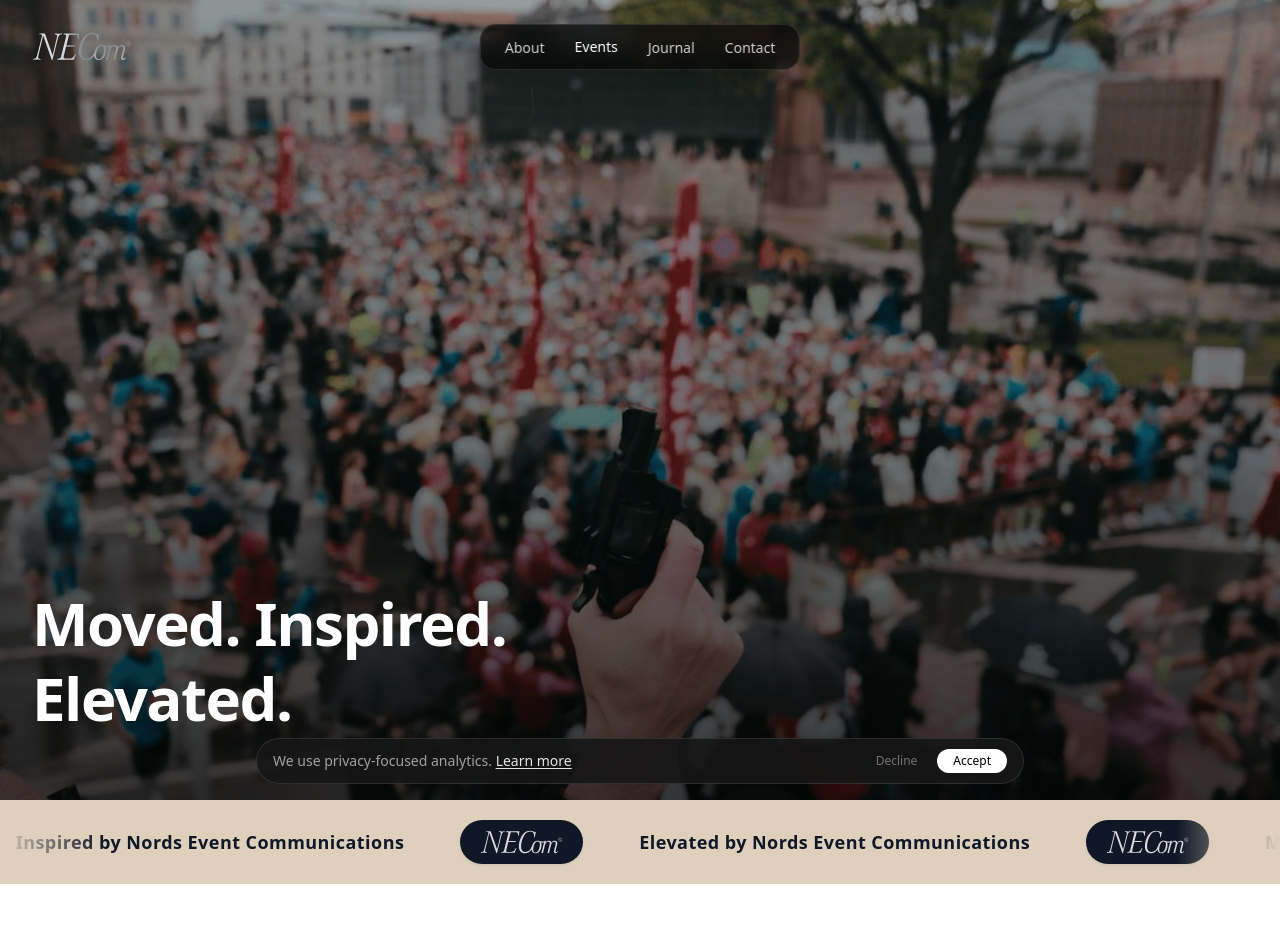
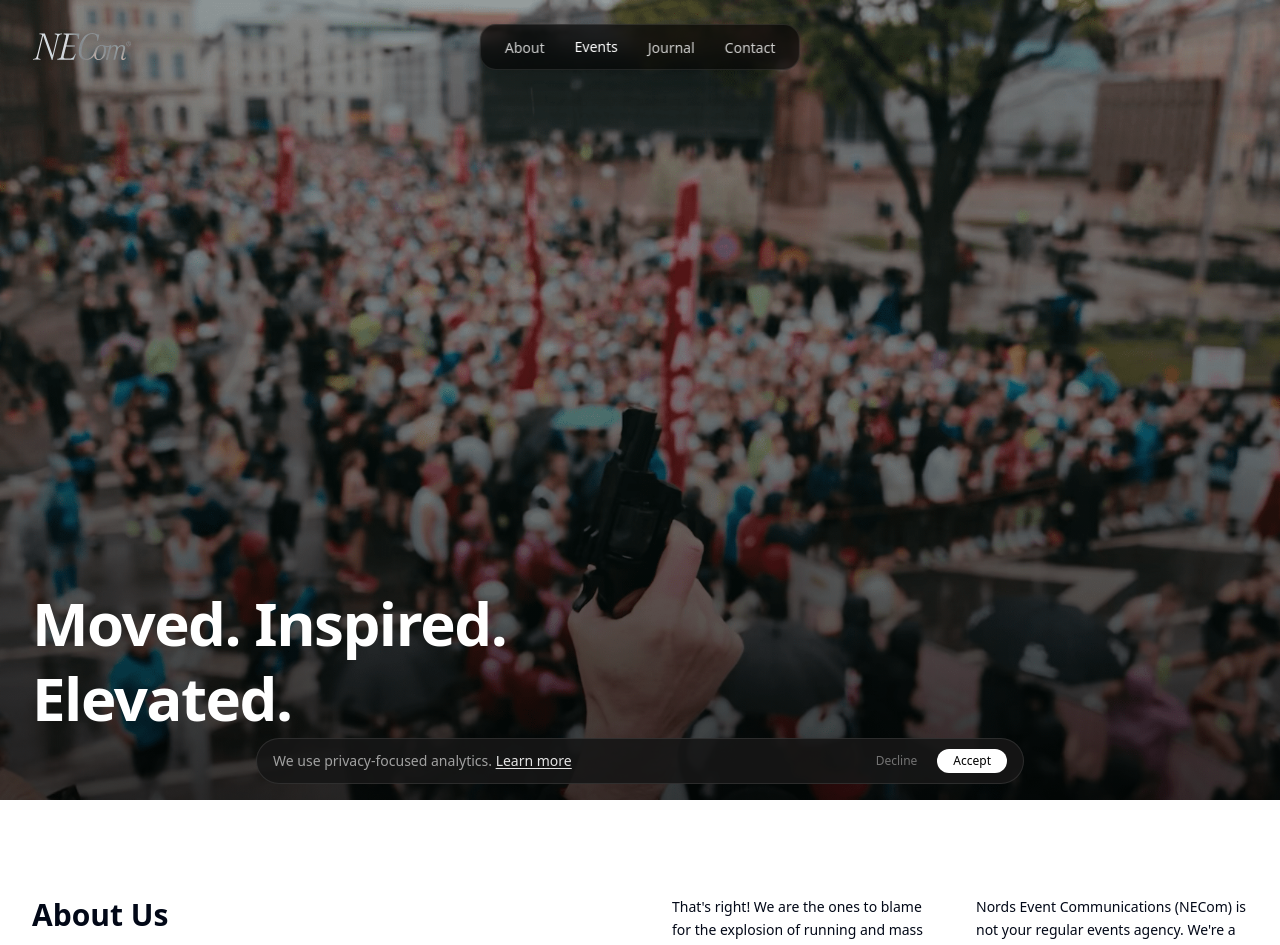
Before and after one commit to davis-rukitis-nc/nords-event-communications-site, a Next.js app: page / in a window 1280 px wide. Shown: the top 945 px of the page. Built offline with nearby package versions, Linux system fonts and the light colour scheme.

Commit message:
Remove ByNordsMarquee from page layout
Removed ByNordsMarquee component from the main layout.

```diff
--- a/app/page.tsx
+++ b/app/page.tsx
@@ -37,11 +37,6 @@ export default function HomePage() {
       <StructuredData data={breadcrumbData} />
       <main className="min-h-screen">
         <HeroSection />
-        <ByNordsMarquee
-          className="bg-[#B79A7075]"
-          textClassName="text-gray-700 tracking-wide"
-          pillClassName="bg-[#111] shadow-sm"
-        />
         <AboutSection />
         <NewsSection />
         <EventsShowcaseSection />
```
